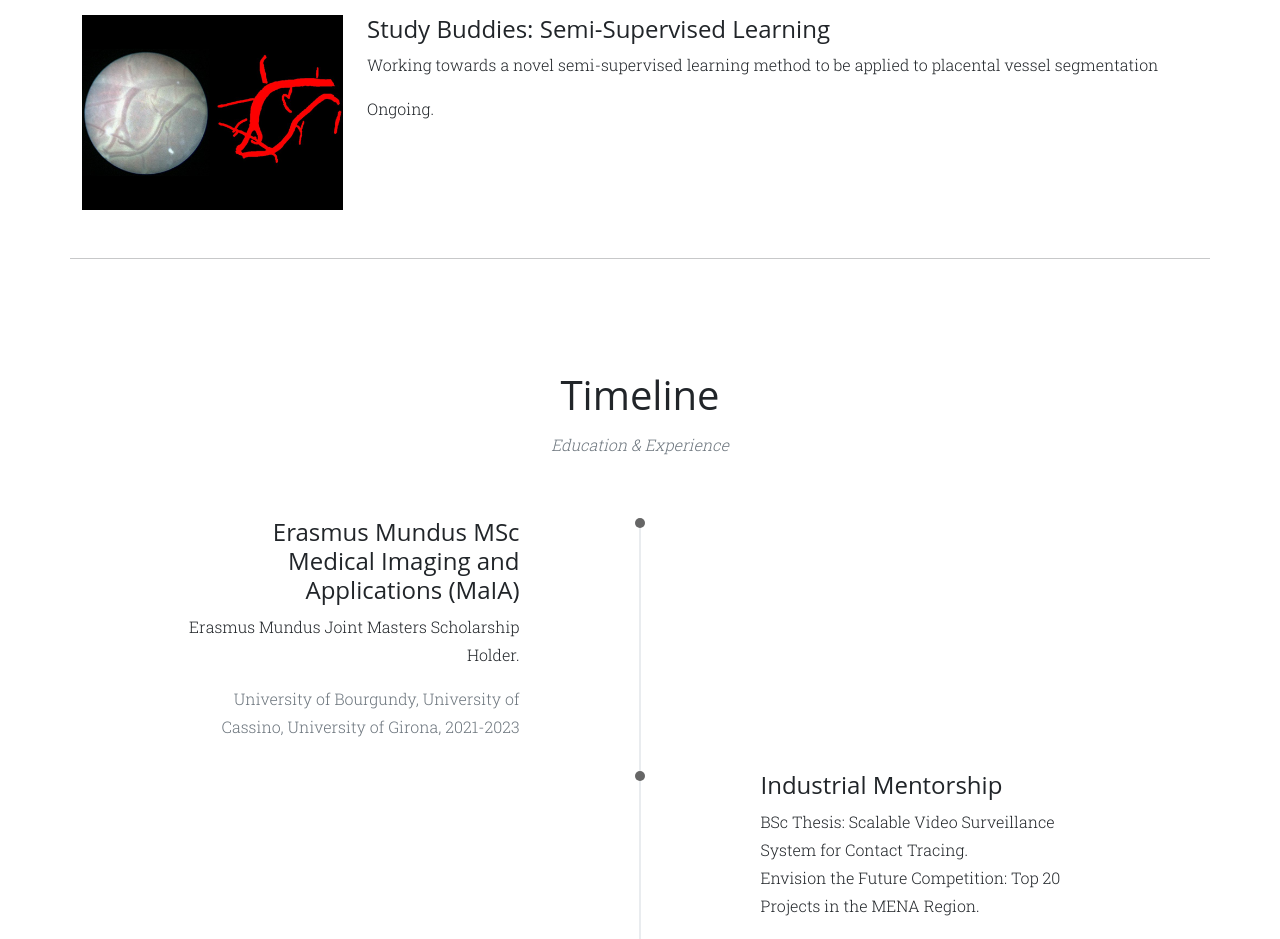
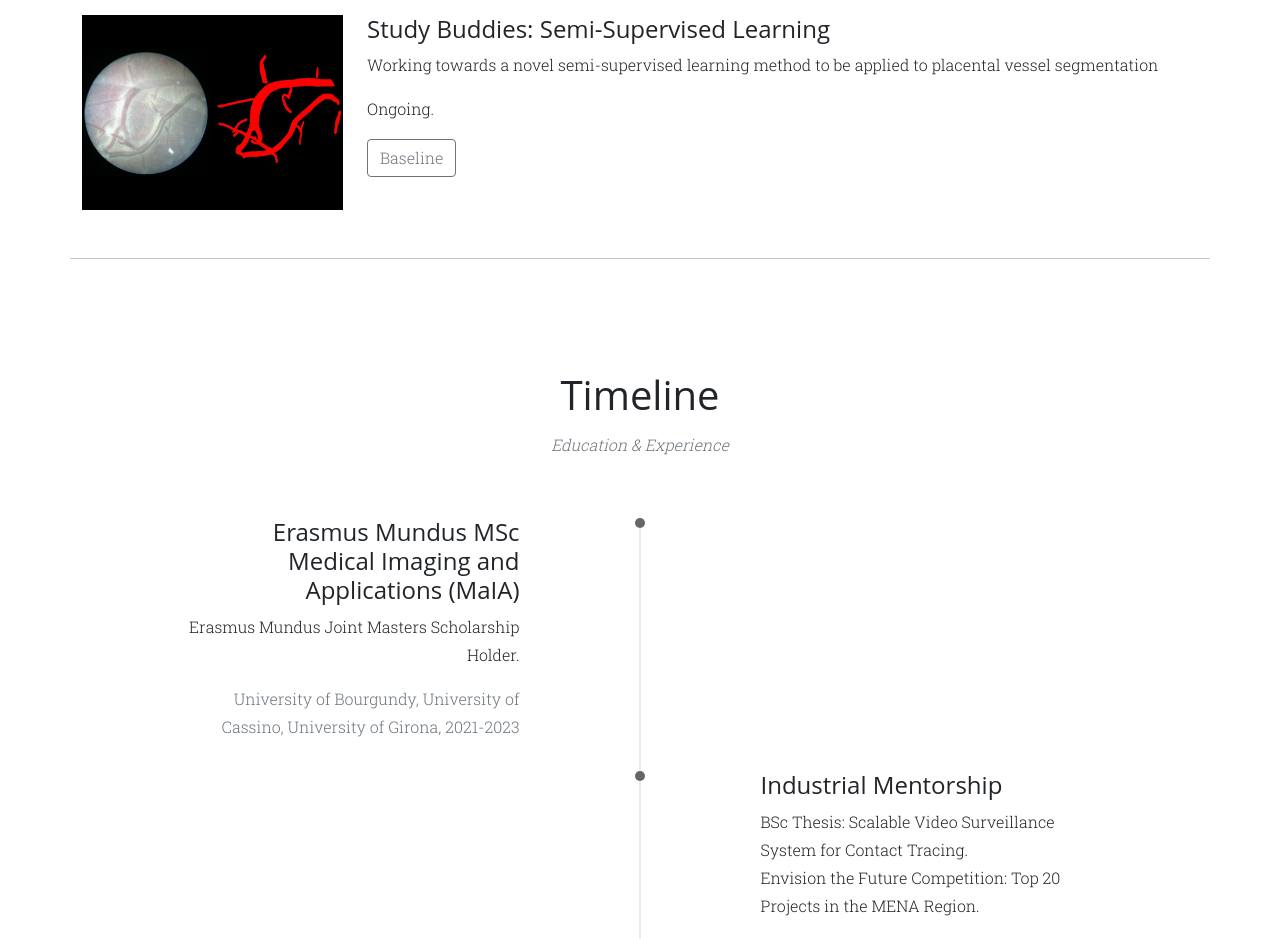
Before and after one commit to marwankefah/marwankefah.github.io, a plain HTML site: page index.html in a window 1280 px wide. Shown: the part 1200-2139 px from the top of the page. Drawn offline with nearby package versions, Linux system fonts and the light colour scheme.

Commit message:
Updated Website with recent projects

```diff
--- a/index.html
+++ b/index.html
@@ -199,7 +199,7 @@
       <!--<a class="btn btn-outline-secondary">Abstract</a>
       <a class="btn btn-outline-secondary">Paper</a>
       <a class="btn btn-outline-secondary">Slides</a>-->
-<!--      <a class="btn btn-outline-secondary" href="https://github.com/marwankefah/Retinal_Vessel_Segmentation">Code</a>-->
+      <a class="btn btn-outline-secondary" href="https://github.com/marwankefah/mean-teacher-medical-imaging/">Baseline</a>
 
     </div>
     <!-- Grid column -->
```
